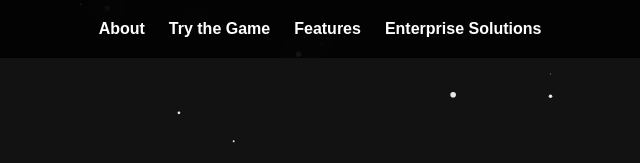
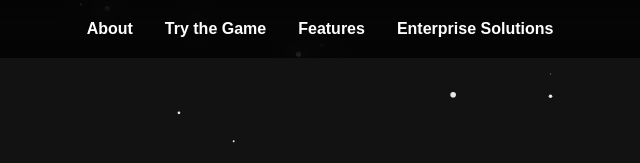
Before and after one commit to Kaywere/DecrypticWeb, a plain HTML site: page index.html in a window 1280 px wide. Shown: the top 163 px of the page, 320-960 px from the left. Drawn offline with nearby package versions, Linux system fonts and the light colour scheme; no server answers.

Commit message:
Auto commit

```diff
--- a/style.css
+++ b/style.css
@@ -92,7 +92,7 @@ body::-webkit-scrollbar-thumb {
     position: fixed;
     top: 0;
     width: 100%;
-    background: rgba(0, 0, 0, 0.8);
+    background: rgba(0, 0, 0, 0.71);
     color: white;
     padding: 1rem;
     display: flex;
@@ -102,7 +102,7 @@ body::-webkit-scrollbar-thumb {
 }
 .navbar ul {
     display: flex;
-    gap: 1.5rem;
+    gap: 2rem;
     list-style: none; /* Hide bullet points */
 }
 .navbar a {
@@ -115,7 +115,7 @@ body::-webkit-scrollbar-thumb {
     color: #f8b400;
 }
 .navbar.scrolled {
-    background: rgba(0, 0, 0, 0.8);
+    background: rgba(0, 0, 0, 0.71);
     box-shadow: 0 2px 5px rgba(0, 0, 0, 0.5);
 }
 /* Hero Section */
```
